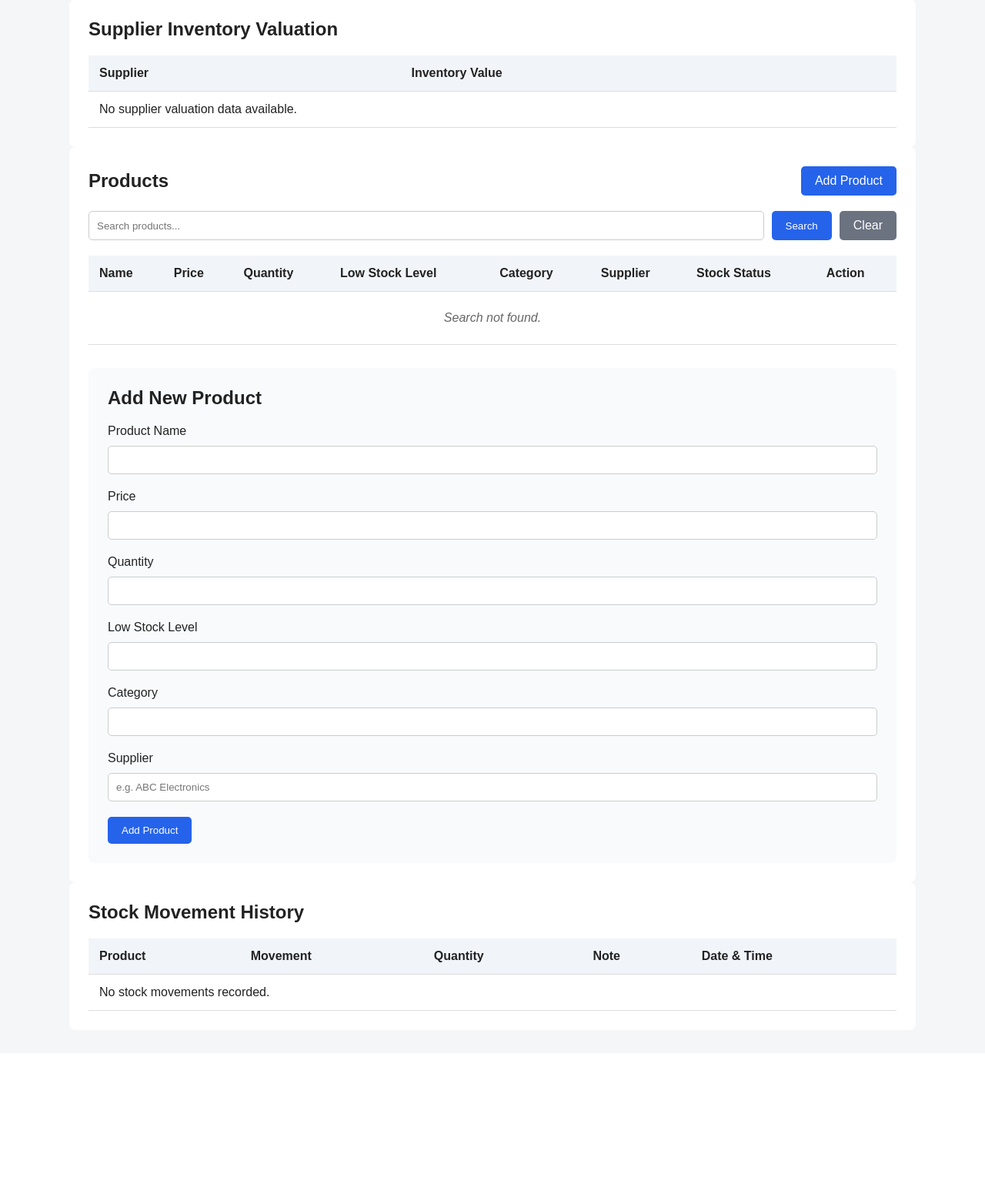
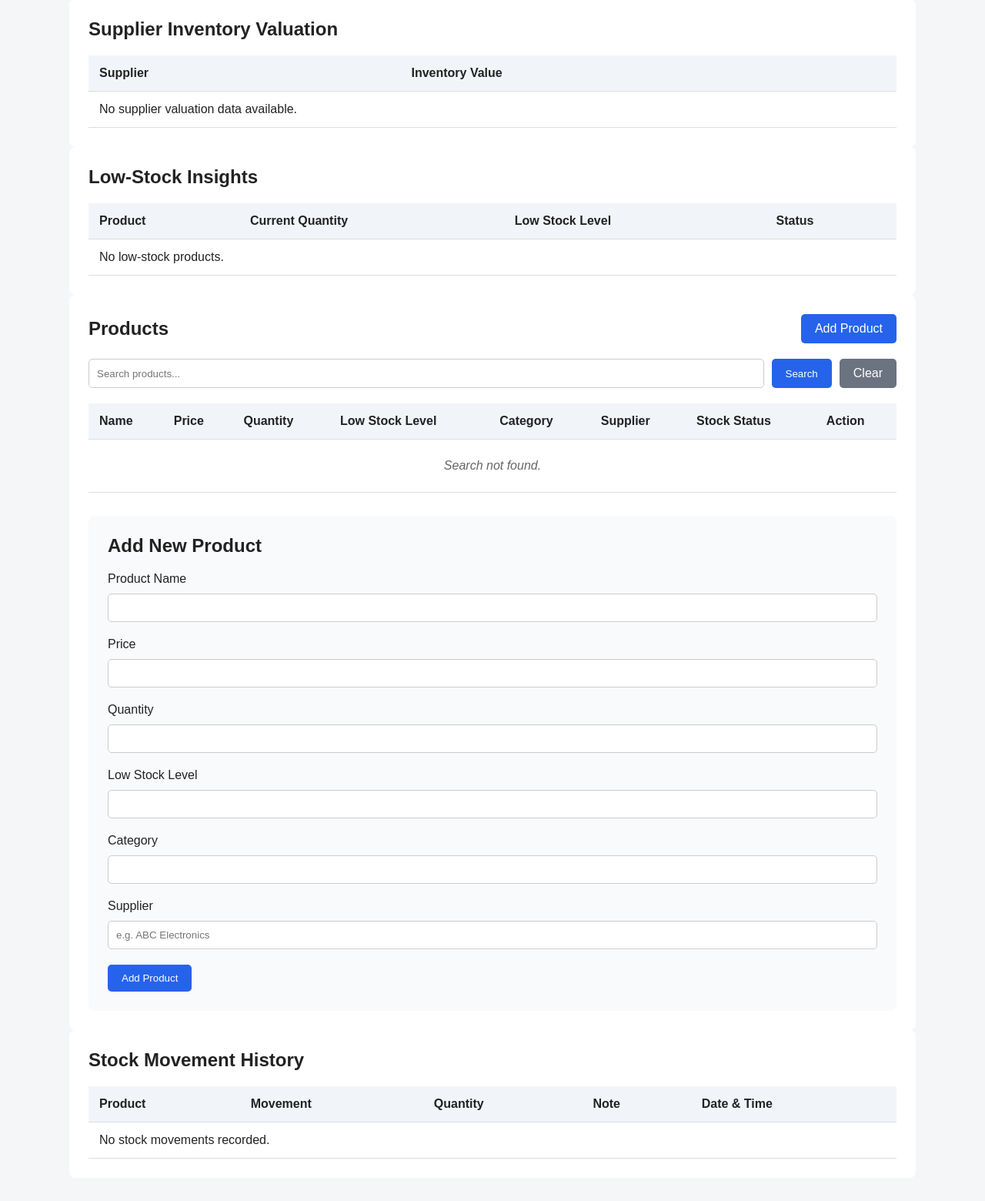
Before and after one commit to successjohnny/inventory-management-system, a FastAPI app: page / in a window 1280 px wide. Shown: the part 521-2081 px from the top of the page at 77% size. Before the commit the page ends 1834 px from the top, so only its background shows below. Run offline with FastAPI, Linux system fonts and the light colour scheme; the visitor is signed in with stand-in values (Sample User, id 1); data that the repository does not hold is empty; parts of the project's set-up code (start-up, migrations or seed data) failed here and were passed over.

Commit message:
Add low-stock insights to dashboard

```diff
--- a/templates/index.html
+++ b/templates/index.html
@@ -111,6 +111,47 @@
                         <tr>
                             <td colspan="2">
                                 No supplier valuation data available.
+                            </td>
+                        </tr>
+                    {% endif %}
+                </tbody>
+            </table>
+        </section>
+
+        <!-- Low-Stock Insights -->
+        <section class="inventory">
+            <div class="section-header">
+                <h2>Low-Stock Insights</h2>
+            </div>
+
+            <table>
+                <thead>
+                    <tr>
+                        <th>Product</th>
+                        <th>Current Quantity</th>
+                        <th>Low Stock Level</th>
+                        <th>Status</th>
+                    </tr>
+                </thead>
+
+                <tbody>
+                    {% if low_stock_insights %}
+                        {% for product in low_stock_insights %}
+                            <tr>
+                                <td>{{ product.name }}</td>
+                                <td>{{ product.quantity }}</td>
+                                <td>{{ product.low_stock_level }}</td>
+                                <td>
+                                    <span class="low-stock">
+                                        Low Stock
+                                    </span>
+                                </td>
+                            </tr>
+                        {% endfor %}
+                    {% else %}
+                        <tr>
+                            <td colspan="4">
+                                No low-stock products.
                             </td>
                         </tr>
                     {% endif %}
```
Also changed, not shown: routers/products.py (+7 -0 lines), tests/test_product_routes.py (+72 -0 lines).
